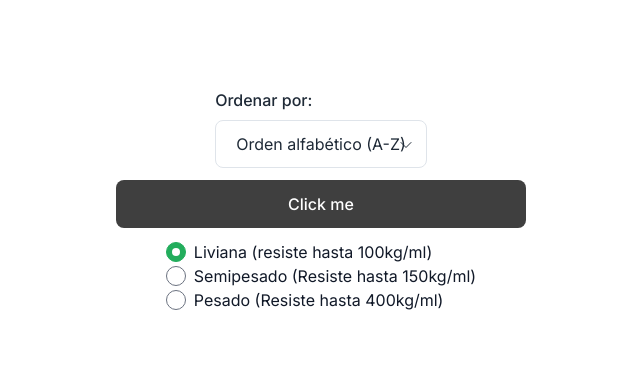
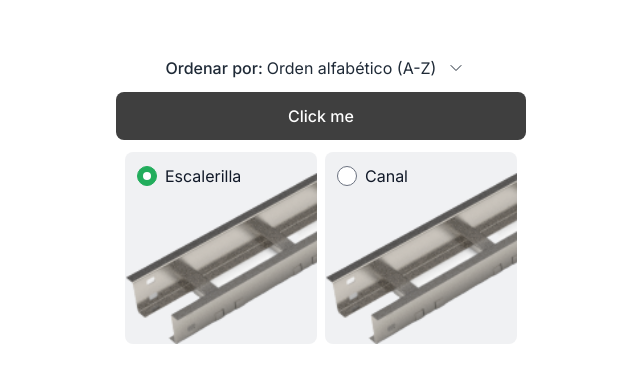
Before and after one commit to marcopdonoso/impromec-calculador, a Next.js app: page / in a window 1280 px wide. Shown: the part 200-582 px from the top of the page, without its empty margins (319-959 px from the left). Built offline with nearby package versions, Linux system fonts and the light colour scheme.

Commit message:
agrega manejo de imagen de fondo en MyRadiogroup

```diff
--- a/src/app/page.tsx
+++ b/src/app/page.tsx
@@ -1,8 +1,6 @@
-'use client'
 import Button from '@/components/Button'
 import MyListbox from '@/components/MyListbox'
 import MyRadiogroup from '@/components/MyRadiogroup'
-import { useState } from 'react'
 
 const opciones = [
   { value: '1.5', text: 'Orden alfabético (A-Z)' },
@@ -12,18 +10,16 @@ const opciones = [
 ]
 
 const items = [
-  'Liviana (resiste hasta 100kg/ml)',
-  'Semipesado (Resiste hasta 150kg/ml)',
-  'Pesado (Resiste hasta 400kg/ml)',
+  { label: 'Escalerilla', image: 'escalerilla' },
+  { label: 'Canal', image: 'escalerilla' },
 ]
 
 export default function Home() {
-  const [first, setFirst] = useState('')
   return (
     <div className="flex h-screen flex-col items-center justify-center gap-3">
-      <MyListbox variant="small" options={opciones} label="Ordenar por:" />
+      <MyListbox variant="order" options={opciones} label="Ordenar por:" />
       <Button variant="primary">Click me</Button>
-      <MyRadiogroup items={items} />
+      <MyRadiogroup className="flex gap-2" items={items} />
     </div>
   )
 }
--- a/src/components/MyListbox.tsx
+++ b/src/components/MyListbox.tsx
@@ -1,3 +1,4 @@
+'use client'
 import {
   Field,
   Label,
@@ -90,7 +91,7 @@ export default function MyListbox({
           <ListboxOptions
             anchor="bottom"
             className={clsx(
-              'shadow-shadow mt-1 rounded-md py-2 text-gray-text shadow focus:outline-none sm:mt-2',
+              'shadow-shadow mt-1 rounded-md bg-gray-white py-2 text-gray-text shadow focus:outline-none sm:mt-2',
               variant !== 'order' && 'w-[var(--button-width)]'
             )}
           >
--- a/src/components/MyRadiogroup.tsx
+++ b/src/components/MyRadiogroup.tsx
@@ -1,3 +1,4 @@
+'use client'
 import {
   Field,
   Label,
@@ -8,8 +9,12 @@ import {
 import clsx from 'clsx'
 import { useState } from 'react'
 
+interface Item {
+  label: string
+  image?: string
+}
 interface MyRadiogroupProps extends RadioGroupProps {
-  items: string[]
+  items: Item[]
   className?: string
 }
 
@@ -18,26 +23,44 @@ export default function MyRadiogroup({
   className,
   ...props
 }: MyRadiogroupProps) {
-  let [selected, setSelected] = useState(items[0])
+  const [selected, setSelected] = useState(items[0].label)
 
   return (
-    <RadioGroup value={selected} onChange={setSelected} {...props}>
-      {items.map((item) => (
+    <RadioGroup
+      className={clsx(className)}
+      value={selected}
+      onChange={setSelected}
+      {...props}
+    >
+      {items.map((item) => {
+        const bgStyle = item.image
+          ? { backgroundImage: `url(/img/${item.image}.png)` }
+          : {}
+
+        return (
           <Field
-          key={item}
-          className={clsx('flex items-center gap-2', className)}
+            key={item.label}
+            className={clsx(
+              item.image &&
+                `inline-block size-40 rounded-lg bg-gray-placeholder/15 bg-cover bg-no-repeat p-3 sm:size-48`
+            )}
+            style={bgStyle}
+            onClick={() => setSelected(item.label)}
           >
+            <div className="flex items-center gap-2">
               <Radio
-            value={item}
-            className="bg-white group flex size-4 items-center justify-center rounded-full border border-gray-placeholder_icon outline-none data-[checked]:border-green-success data-[checked]:bg-green-success sm:size-5"
+                value={item.label}
+                className="group flex size-4 items-center justify-center rounded-full border border-gray-placeholder_icon bg-gray-white outline-none data-[checked]:border-green-success data-[checked]:bg-green-success sm:size-5"
               >
                 <span className="invisible size-2 rounded-full bg-gray-white group-data-[checked]:visible" />
               </Radio>
               <Label className={'text-gray-dark text-sm sm:text-base'}>
-            {item}
+                {item.label}
               </Label>
+            </div>
           </Field>
-      ))}
+        )
+      })}
     </RadioGroup>
   )
 }
```
Also changed, not shown: public/img/escalerilla.png (added). Lines whose indentation alone changed are shown as unchanged.
